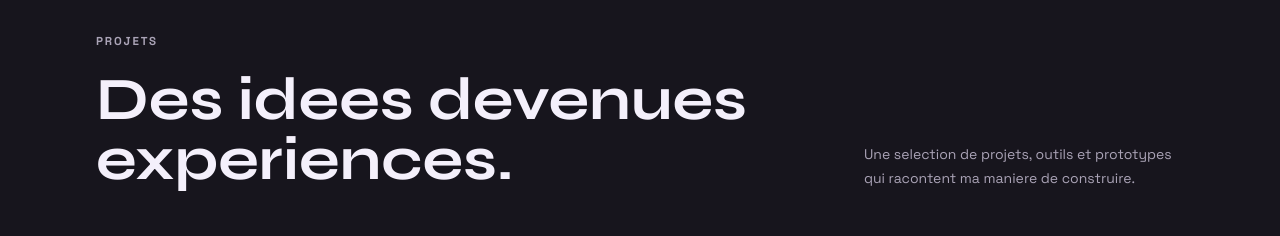
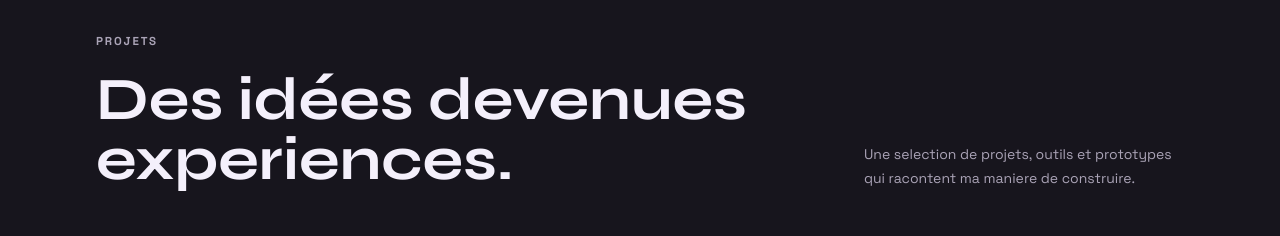
Before and after one commit to Nolfews/Portfolio, a Next.js app: page /projects in a window 1280 px wide. Shown: the part 128-364 px from the top of the page. Built offline with nearby package versions, Linux system fonts and the light colour scheme.

Commit message:
[UPDATE] correct French accent in project title

```diff
--- a/src/app/projects/page.tsx
+++ b/src/app/projects/page.tsx
@@ -74,7 +74,7 @@ export default function ProjectsPage() {
       <div className="flex flex-col justify-between gap-6 sm:flex-row sm:items-end">
         <h1 className="display mt-5 max-w-2xl text-6xl font-bold leading-none">
           {isFrench
-            ? "Des idees devenues experiences."
+            ? "Des idées devenues experiences."
             : "Ideas turned into experiences."}
         </h1>
         <p className="max-w-xs text-sm leading-6 text-[var(--muted)]">
```
